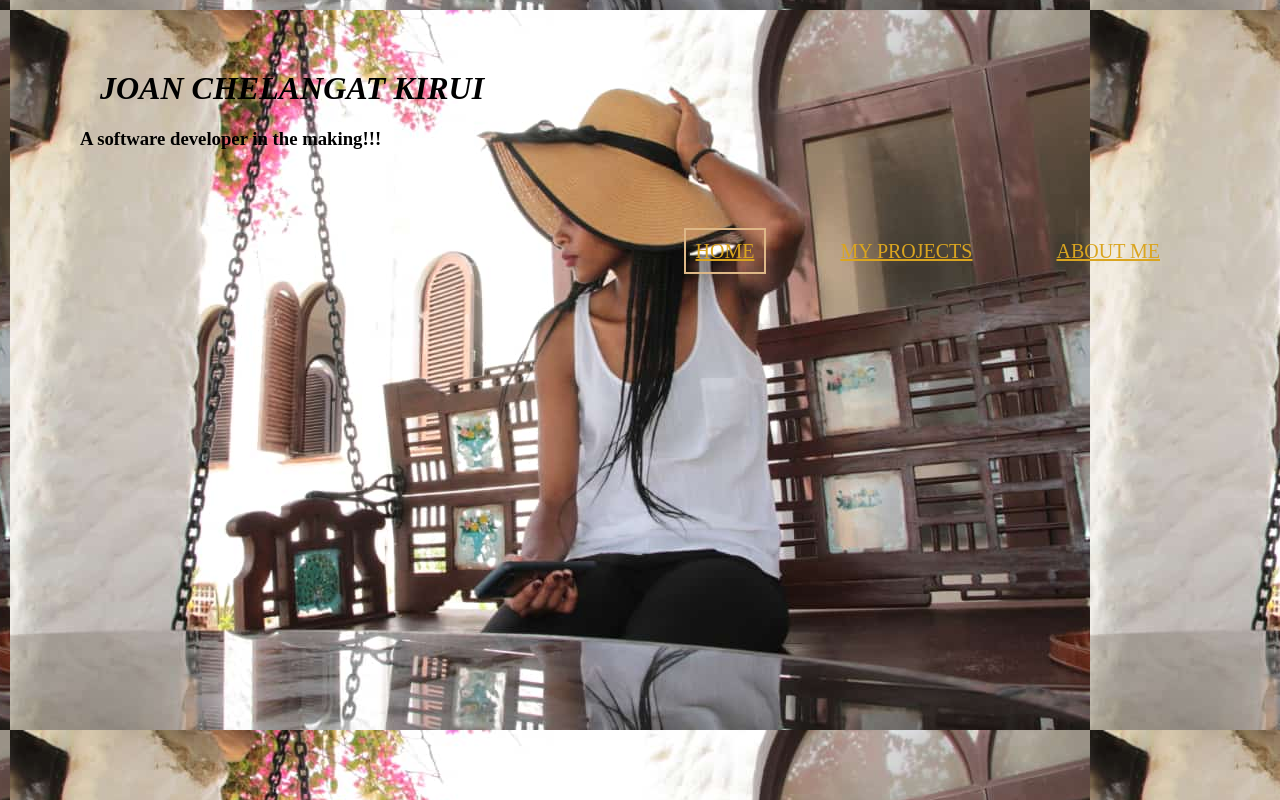
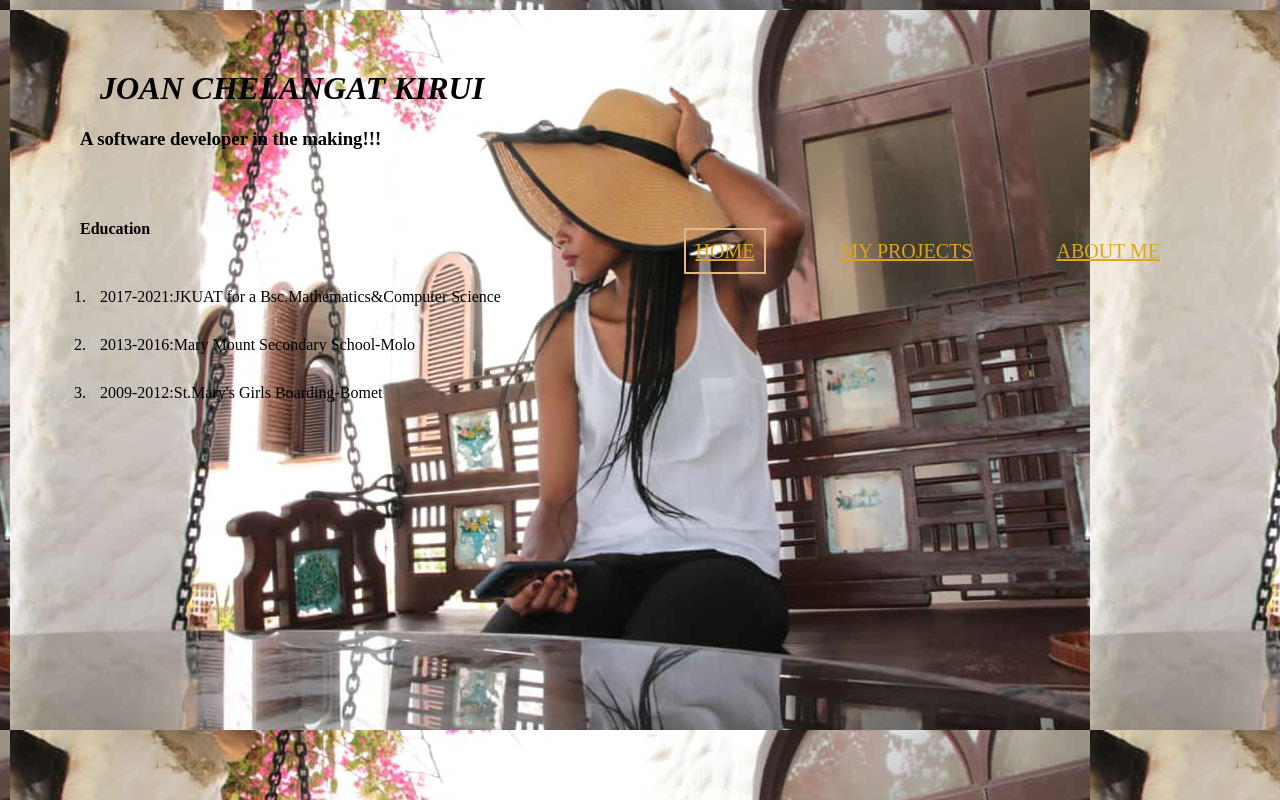
Before and after one commit to joankirui/portfolio, a plain HTML site: page index.html in a window 1280 px wide. Drawn offline with Linux system fonts and the light colour scheme.

Commit message:
add a list of education background

```diff
--- a/index.html
+++ b/index.html
@@ -18,7 +18,12 @@
         </ul>
     </div>
     <div class="about">
-
+        <h4>Education</h4>
+        <ol>
+            <li>2017-2021:JKUAT for a Bsc.Mathematics&Computer Science</li>
+            <li>2013-2016:Mary Mount Secondary School-Molo</li>
+            <li>2009-2012:St.Mary's Girls Boarding-Bomet</li>
+        </ol>
 
     </div>
 
```
